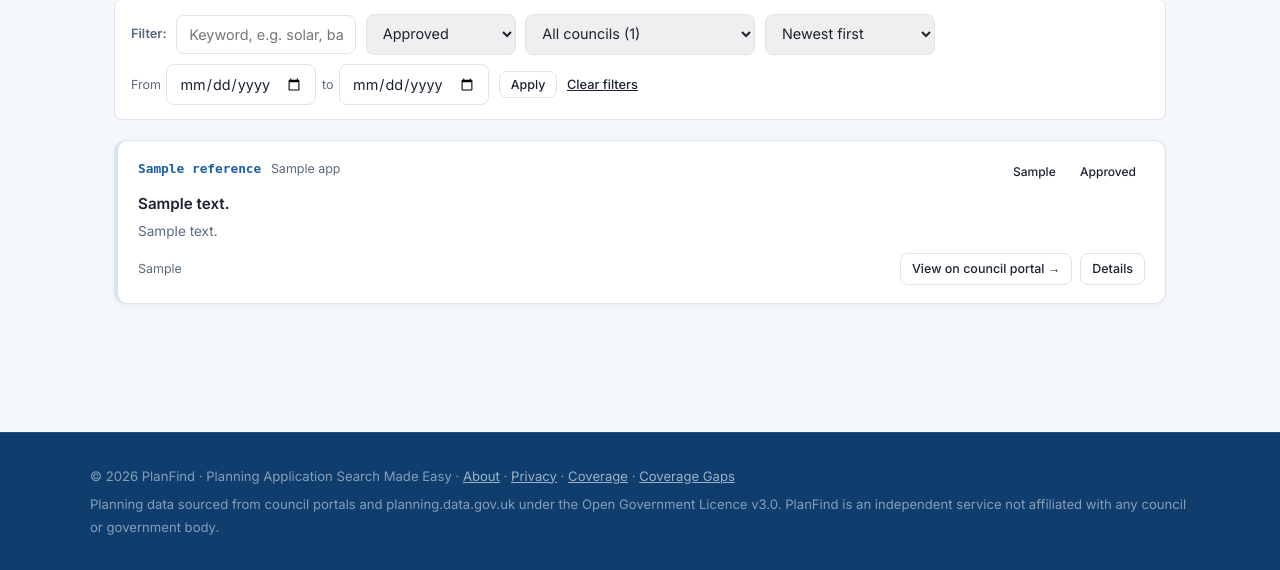
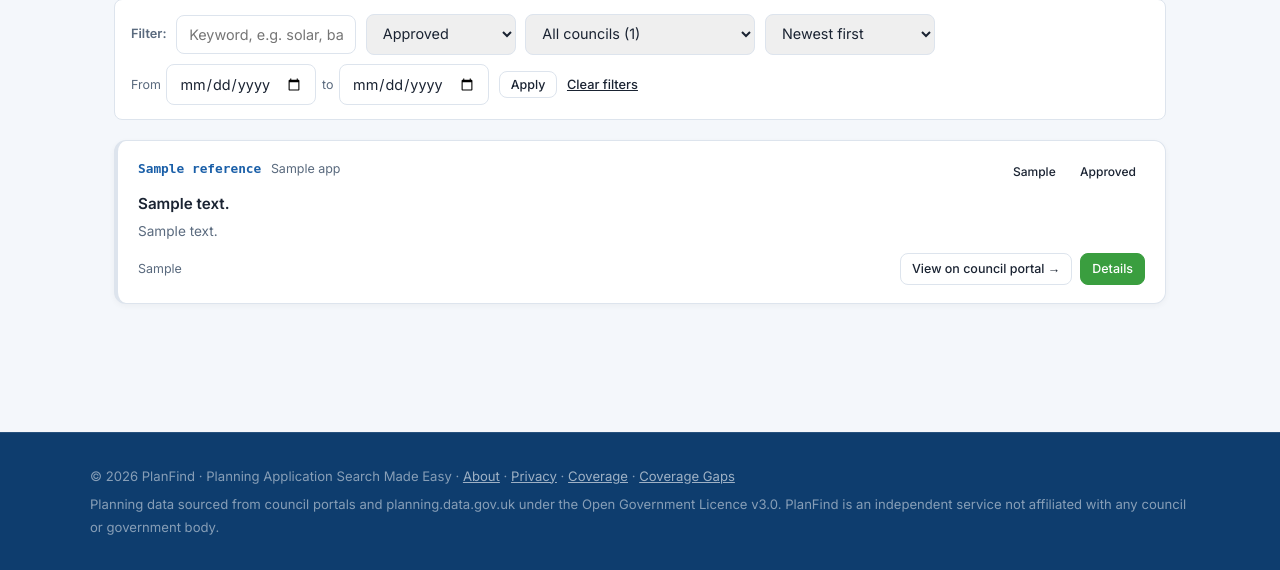
Before and after one commit to wwil83-dot/PlanPing, a Python web app: template app/templates/tag_search.html in a window 1280 px wide. Shown: the part 335-905 px from the top of the page. Run offline with Jinja, Linux system fonts and the light colour scheme; the template is opened without the code that fills it: most values are stand-ins (such as "Sample title", 1, 10 or a date in 2020).

Commit message:
Update tag_search.html

```diff
--- a/app/templates/tag_search.html
+++ b/app/templates/tag_search.html
@@ -123,7 +123,7 @@
             View on council portal →
           </a>
           {% endif %}
-          <a href="/application/{{ app.id }}" class="btn btn-sm">Details</a>
+          <a href="/application/{{ app.id }}" class="btn btn-sm btn-details">Details</a>
         </div>
       </div>
     </article>
```
